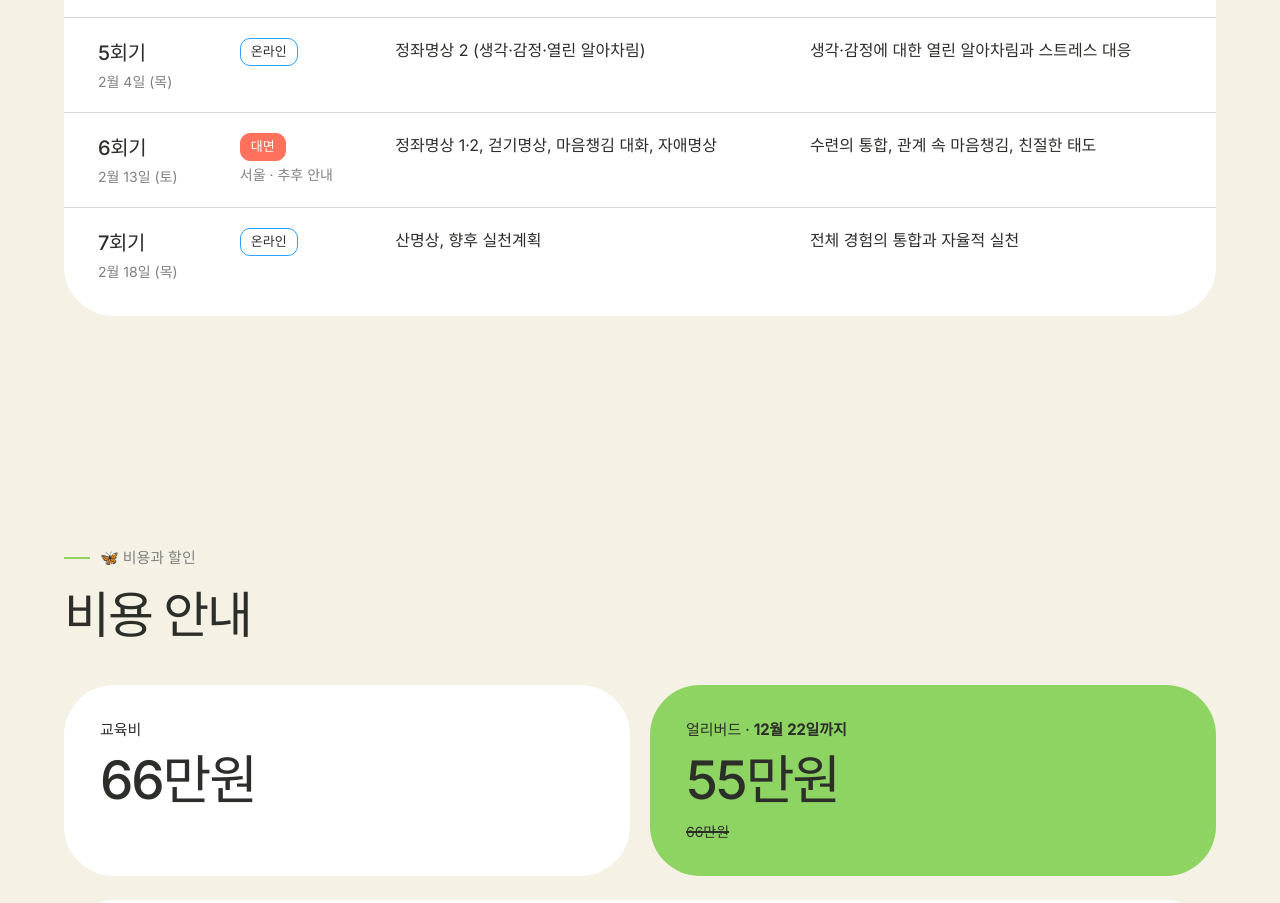
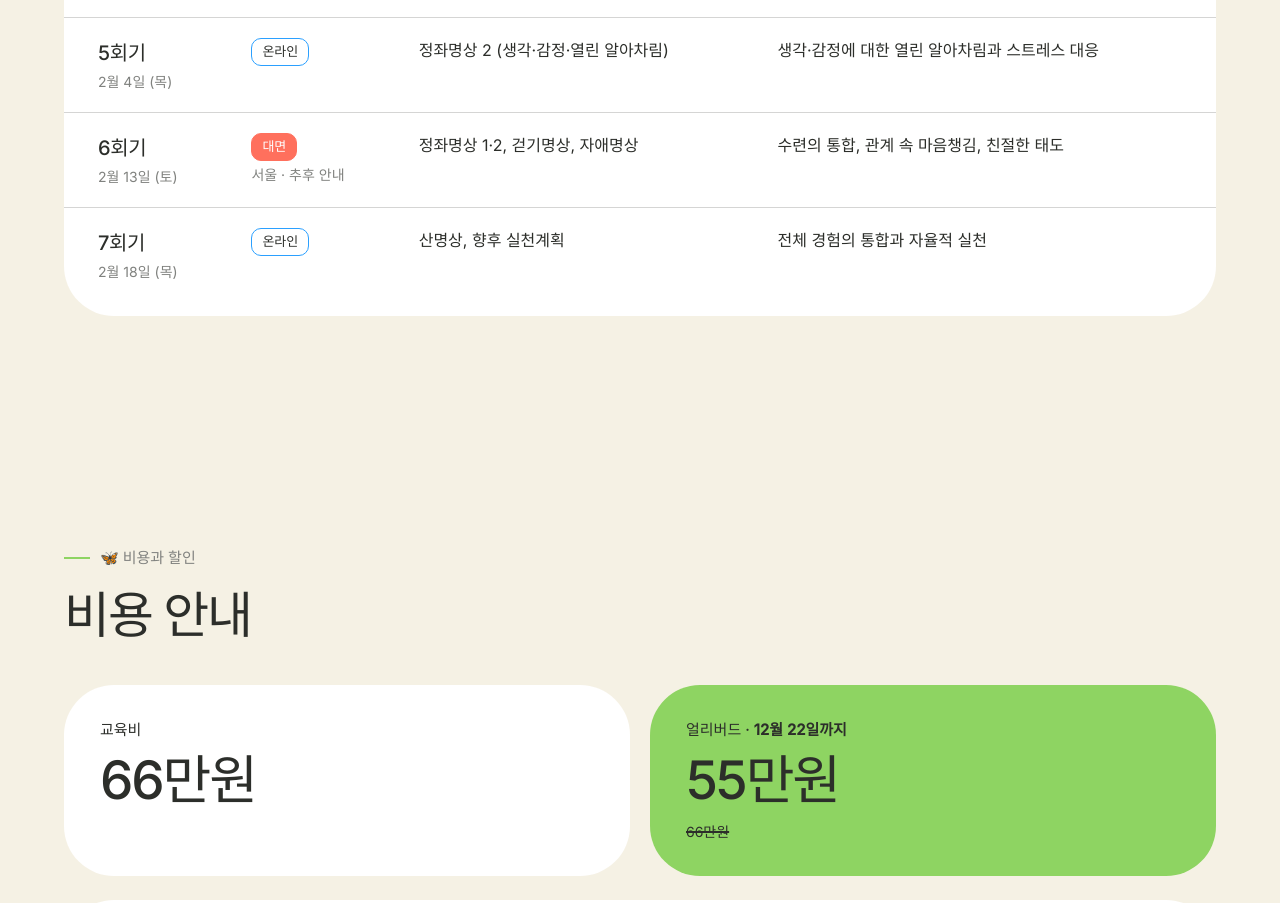
Before and after one commit to saddleppo-hub/mbsr2609, a plain HTML site: page index.html in a window 1280 px wide. Shown: the part 7357-8260 px from the top of the page. Drawn offline with Linux system fonts and the light colour scheme.

Commit message:
6회기 주요 명상에서 '마음챙김 대화' 삭제
Co-Authored-By: Claude Opus 5 <noreply@anthropic.com>

```diff
--- a/index.html
+++ b/index.html
@@ -1192,7 +1192,7 @@ details[open] summary:hover::after{transform:rotate(45deg) scale(1.18);}
           <tr>
             <td><span class="session-no">6회기</span><span class="session-date">2월 13일 (토)</span></td>
             <td><span class="mode mode--offline">대면</span><span class="session-date">서울 · 추후 안내</span></td>
-            <td>정좌명상 1·2, 걷기명상, 마음챙김 대화, 자애명상</td>
+            <td>정좌명상 1·2, 걷기명상, 자애명상</td>
             <td>수련의 통합, 관계 속 마음챙김, 친절한 태도</td>
           </tr>
           <tr>
```
